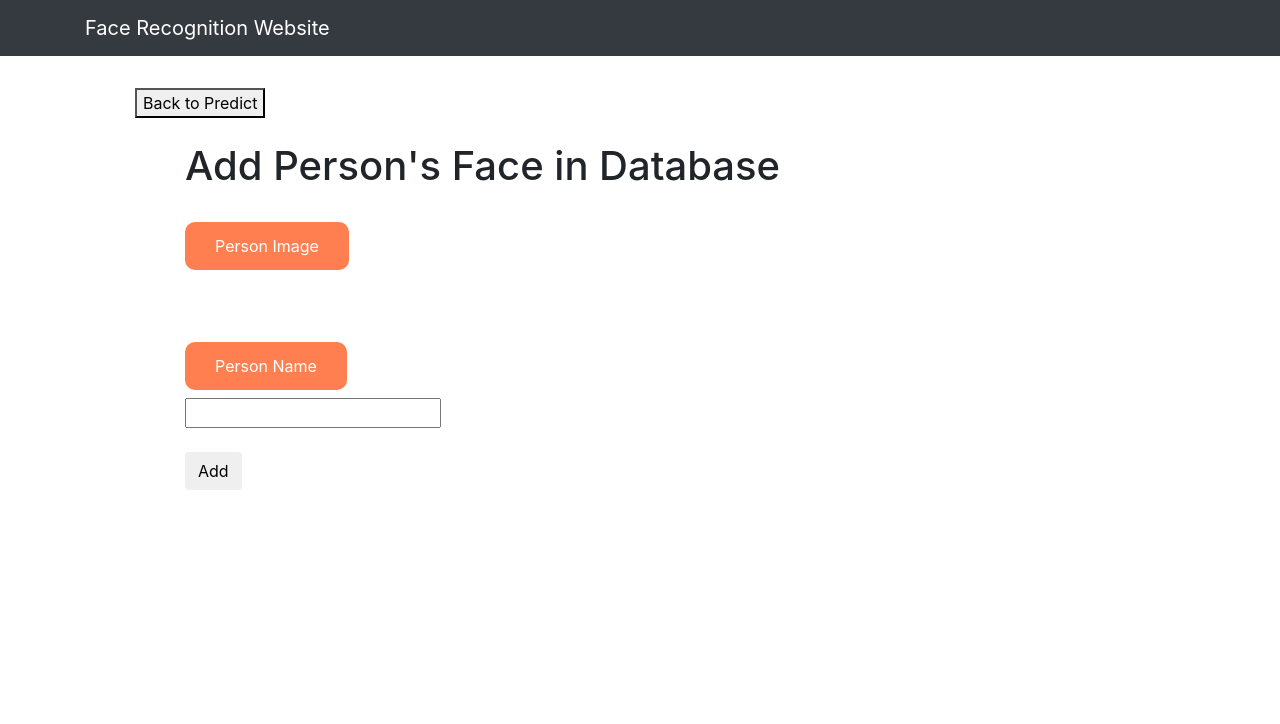
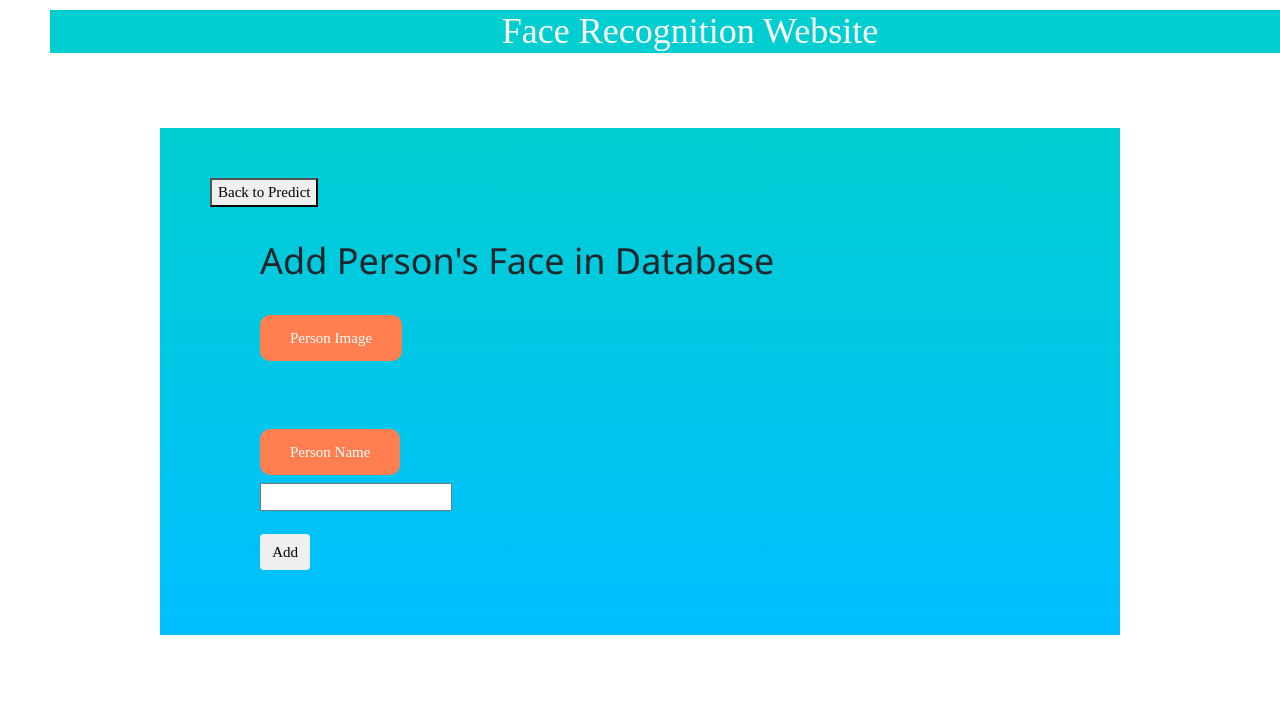
Before and after one commit to ShamSinha/Image-Recognition-Website, a Flask app: page /add in a window 1280 px wide. Shown: the top 724 px of the page. Run offline with Flask 2, Linux system fonts and the light colour scheme; parts of the project's set-up code (start-up, migrations or seed data) failed here and were passed over; some libraries are stand-ins or nearby versions.

Commit message:
Update base.html

```diff
--- a/templates/base.html
+++ b/templates/base.html
@@ -10,17 +10,18 @@
     <script src="https://cdn.bootcss.com/jquery/3.3.1/jquery.min.js"></script>
     <script src="https://cdn.bootcss.com/bootstrap/4.0.0/js/bootstrap.min.js"></script>
     <link href="{{ url_for('static', filename='css/main.css') }}" rel="stylesheet">
+    <link rel="stylesheet" href="https://www.w3schools.com/w3css/4/w3.css">
+    <script src="{{ url_for('static', filename='js/main.js') }}" type="text/javascript"></script>
 </head>
 
-    <body>
-        <nav class="navbar navbar-dark bg-dark">
+    <body style="font-family: serif;">
+        <div class="container-fixed">
+
+                <h1  style="color:white; background-color: darkturquoise; font-family:serif; text-align: center;">Face Recognition Website</h1>
+
+        </div>
             <div class="container">
-                <a class="navbar-brand" href="#">Face Recognition Website</a>
+                <div class=" w3-hover-shadow"id="content" style="margin:75px; padding:50px; background-image: linear-gradient(darkturquoise, deepskyblue); ">{% block content %}{% endblock %}</div>
             </div>
-        </nav>
-            <div class="container">
-                <div id="content" style="margin-top:2em">{% block content %}{% endblock %}</div>
-            </div>
-            <script src="{{ url_for('static', filename='js/main.js') }}" type="text/javascript"></script>
     </body>
 </html>
```
